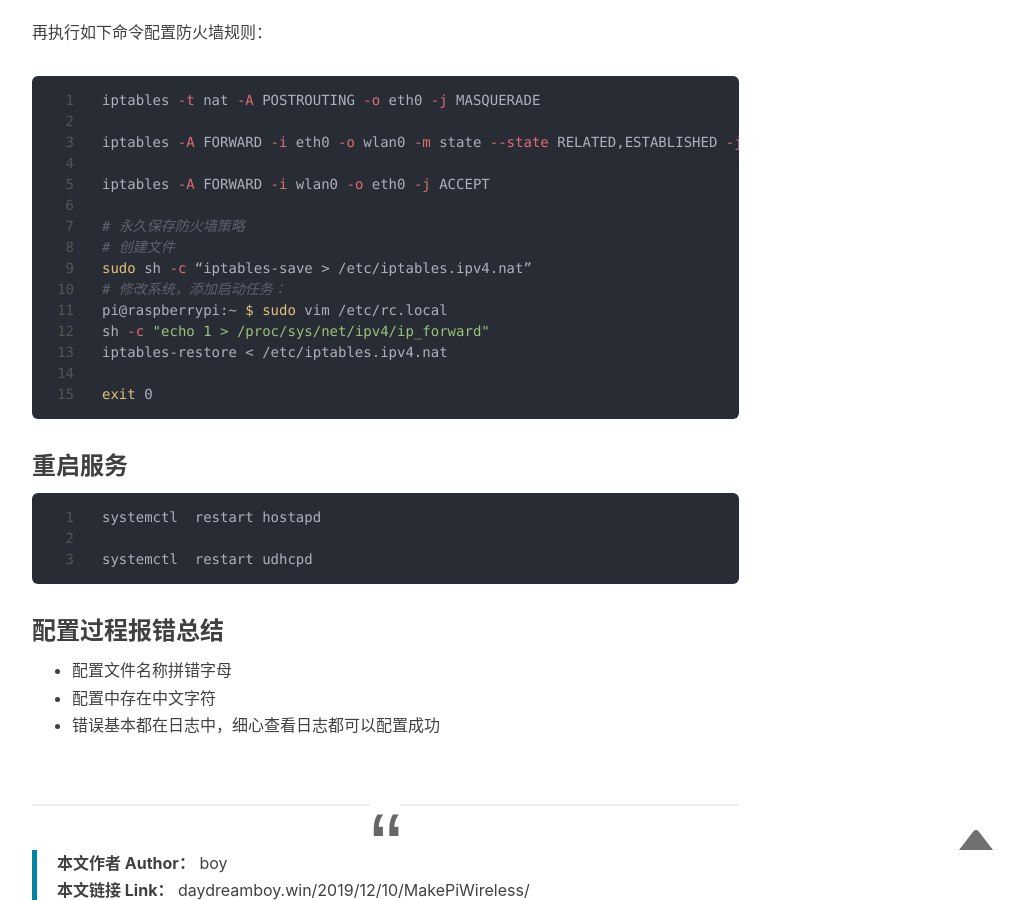
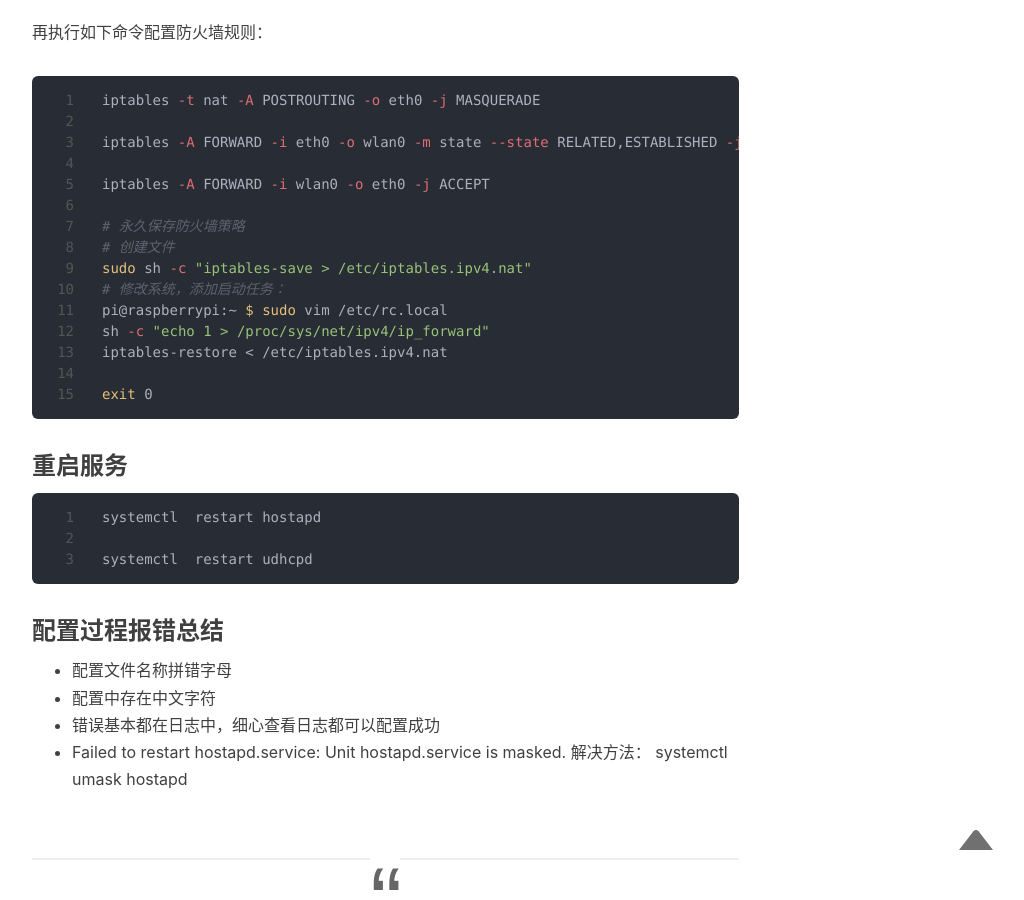
Before and after one commit to playboyzhang/playboyzhang.github.io, a Jekyll site: the page built from _posts/2019-12-10-MakePiWireless.md, in a window 1280 px wide and 900 px high, scrolled down 5615 px. Shown: the whole window, without its empty margins (233-1257 px from the left). Built offline with Jekyll 4.4.1, drawn with Linux system fonts in a browser that asks for light colours; nearby versions of some CDN libraries; a script that is not in the unit is left out; comment, search, counter and statistics services are not loaded.

Commit message:
更新文章中的错误

```diff
--- a/_posts/2019-12-10-MakePiWireless.md
+++ b/_posts/2019-12-10-MakePiWireless.md
@@ -240,7 +240,7 @@ iptables -A FORWARD -i wlan0 -o eth0 -j ACCEPT
 
 # 永久保存防火墙策略
 # 创建文件
-sudo sh -c “iptables-save > /etc/iptables.ipv4.nat”
+sudo sh -c "iptables-save > /etc/iptables.ipv4.nat"
 # 修改系统，添加启动任务：
 pi@raspberrypi:~ $ sudo vim /etc/rc.local
 sh -c "echo 1 > /proc/sys/net/ipv4/ip_forward"
@@ -261,3 +261,6 @@ systemctl  restart udhcpd
 + 配置文件名称拼错字母
 + 配置中存在中文字符
 + 错误基本都在日志中，细心查看日志都可以配置成功
++ Failed to restart hostapd.service: Unit hostapd.service is masked.
+  解决方法：
+          systemctl umask hostapd
```
